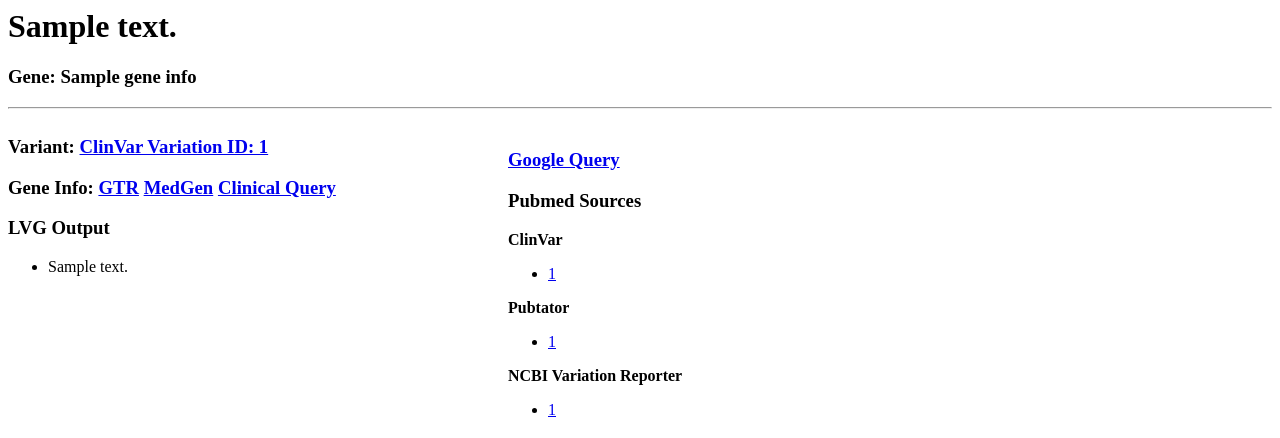
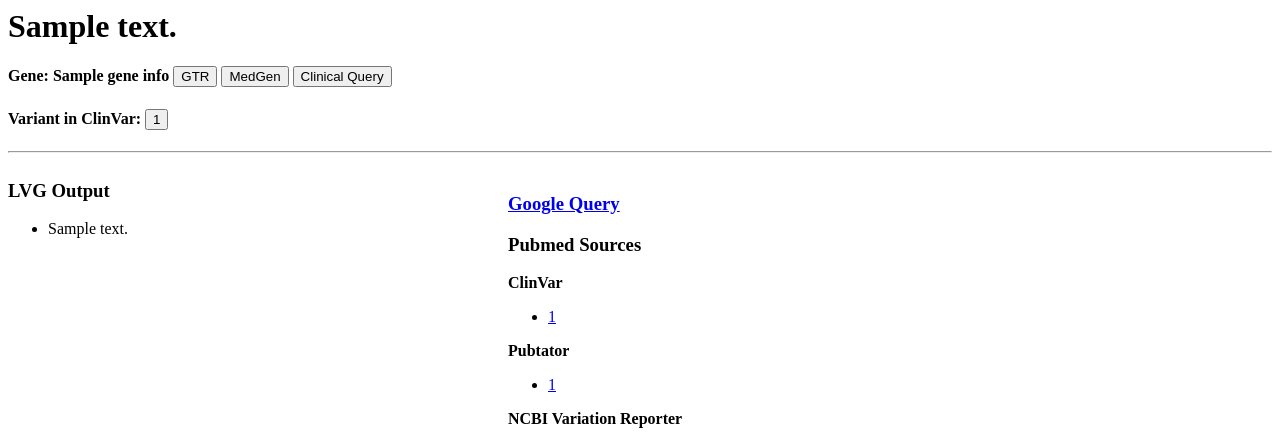
Before and after one commit to text2gene/text2gene, a Flask app: template text2gene/templates/query.html in a window 1280 px wide. Shown: the top 438 px of the page. Run offline with Flask 2, Linux system fonts and the light colour scheme; the template is opened without the code that fills it: most values are stand-ins (such as "Sample title", 1, 10 or a date in 2020).

Commit message:
a little more cosmetic work. GoogleQuery: ensuring all-unique terms in expansion.

```diff
--- a/text2gene/templates/query.html
+++ b/text2gene/templates/query.html
@@ -31,19 +31,19 @@
 
 <div class="clear">
     <h1>{{ hgvs_text }}</h1>
-    <h3>Gene: {% if gene_info %}{{ gene_info.gene_name }}{% else %}unknown{% endif %}</h3>
+    <h4>Gene: {% if gene_info %}{{ gene_info.gene_name }}
+        <a href="{{ gene_info.gtr_url }}"><button>GTR</button></a>
+        <a href="{{ gene_info.medgen_url }}"><button>MedGen</button></a>
+        <a href="{{ gene_info.pubmed_clinical_query_url }}"><button>Clinical Query</button></a>
+        {% else %}(unknown){% endif %}</h4>
+    <h4>Variant in ClinVar: {% if clinvar.url %}<a href="{{ clinvar.url }}"><button>{{ clinvar.variationID }}</button></a>
+                                   {% else %}(unknown){% endif %}</h4>
     <span class="error">{{ error_msg }}</span>
 </div>
 
 <hr />
 
 <div id="left">
-    <h3>Variant: {% if clinvar.url %}<a href="{{ clinvar.url }}">ClinVar Variation ID: {{ clinvar.variationID }}</a>{% else %} ClinVar Variation ID: unknown{% endif %}</h3>
-
-    <h3>Gene Info: {% if gene_info %}<a href="{{ gene_info.gtr_url }}">GTR</a>
-        <a href="{{ gene_info.medgen_url }}">MedGen</a>
-        <a href="{{ gene_info.pubmed_clinical_query_url }}">Clinical Query</a>{% endif %}</h3>
-
     <h3>LVG Output</h3>
     <ul>
     {% for seqtype, hgvs_list in variants.iteritems() %}
@@ -85,7 +85,7 @@
     <p><strong>NCBI Variation Reporter</strong></p>
     {% if ncbi.pmids %}
         <ul>{% for pmid in ncbi.pmids %}
-        <li><a href="http://www.ncbi.nlm.nih.gov/pubmed/{{pmid}}">{{pmid}}</a></li>
+        <li><a href="http://www.ncbi.nlm.nih.gov/pubmed/{{ pmid }}">{{pmid}}</a></li>
         {% endfor %}
         </ul>
     {% elif ncbi.report == None %}
@@ -94,7 +94,7 @@
         (None)
     {% endif %}
 
-    {% if lovd_url %}<h3><a href="{{lovd_url}}">LOVD Search</a></h3>{% endif %}
+    {% if lovd_url %}<h3><a href="{{ lovd_url }}">LOVD Search</a></h3>{% endif %}
 
 </div>
 
```
Also changed, not shown: tests/hgvs_samples.py (+2 -3 lines), text2gene/googlequery.py (+5 -5 lines).
